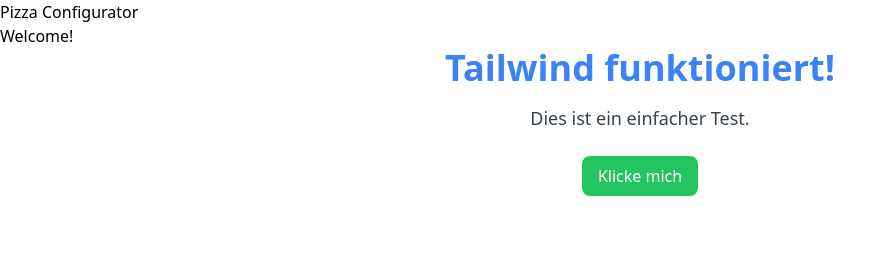
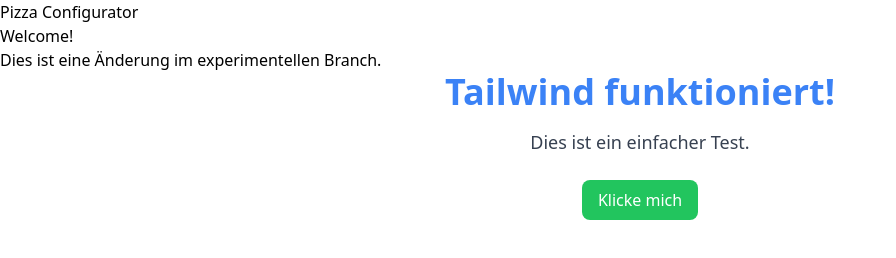
Before and after one commit to kaanhh/Pizza_Configurator24, a website: page index.html in a window 1280 px wide. Shown: the whole page, without its empty margins (0-896 px from the left). Drawn offline with Linux system fonts and the light colour scheme.

Commit message:
Änderungen im experimentellen Branch2

```diff
--- a/index.html
+++ b/index.html
@@ -11,6 +11,8 @@
 <body>
     <h1>Pizza Configurator</h1>
     <p>Welcome!</p>
+    <p>Dies ist eine Änderung im experimentellen Branch.</p>
+
 
     <div class="text-center">
         <h1 class="text-4xl font-bold text-blue-500">Tailwind funktioniert!</h1>
```
